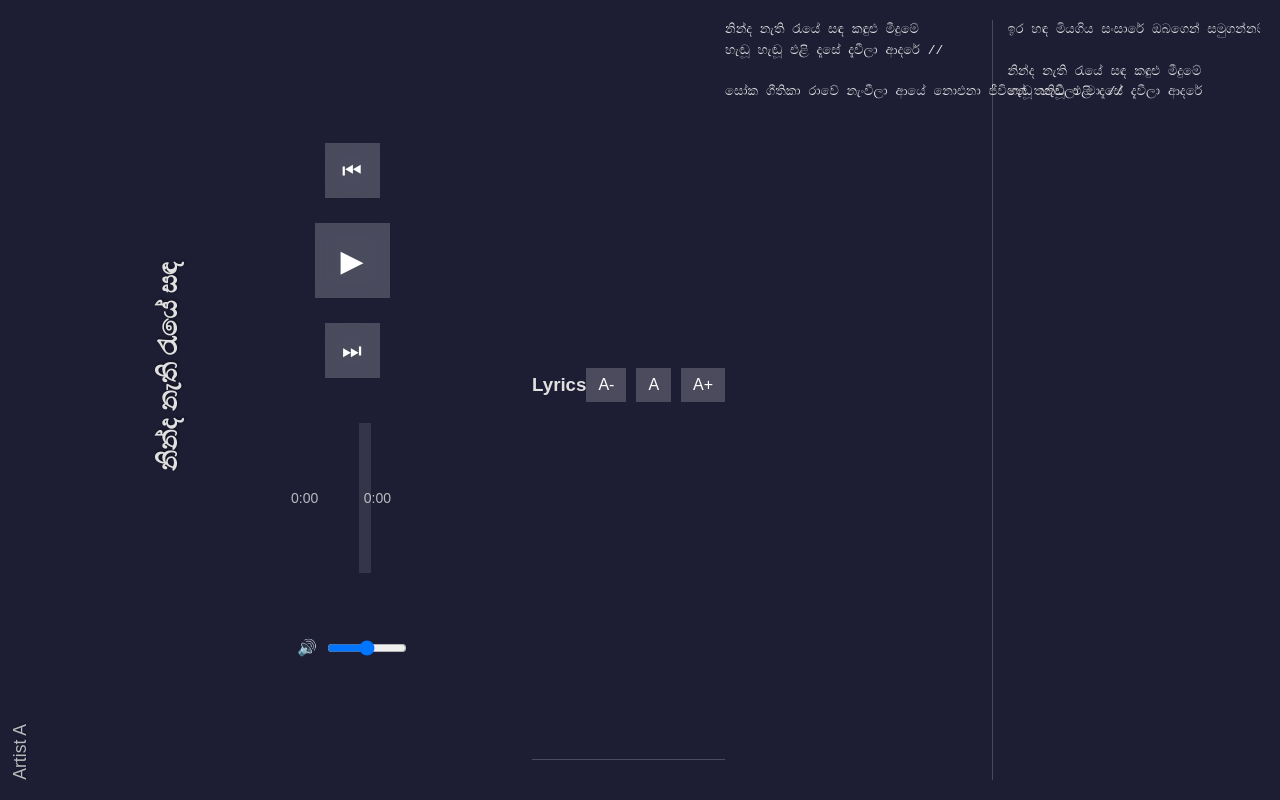
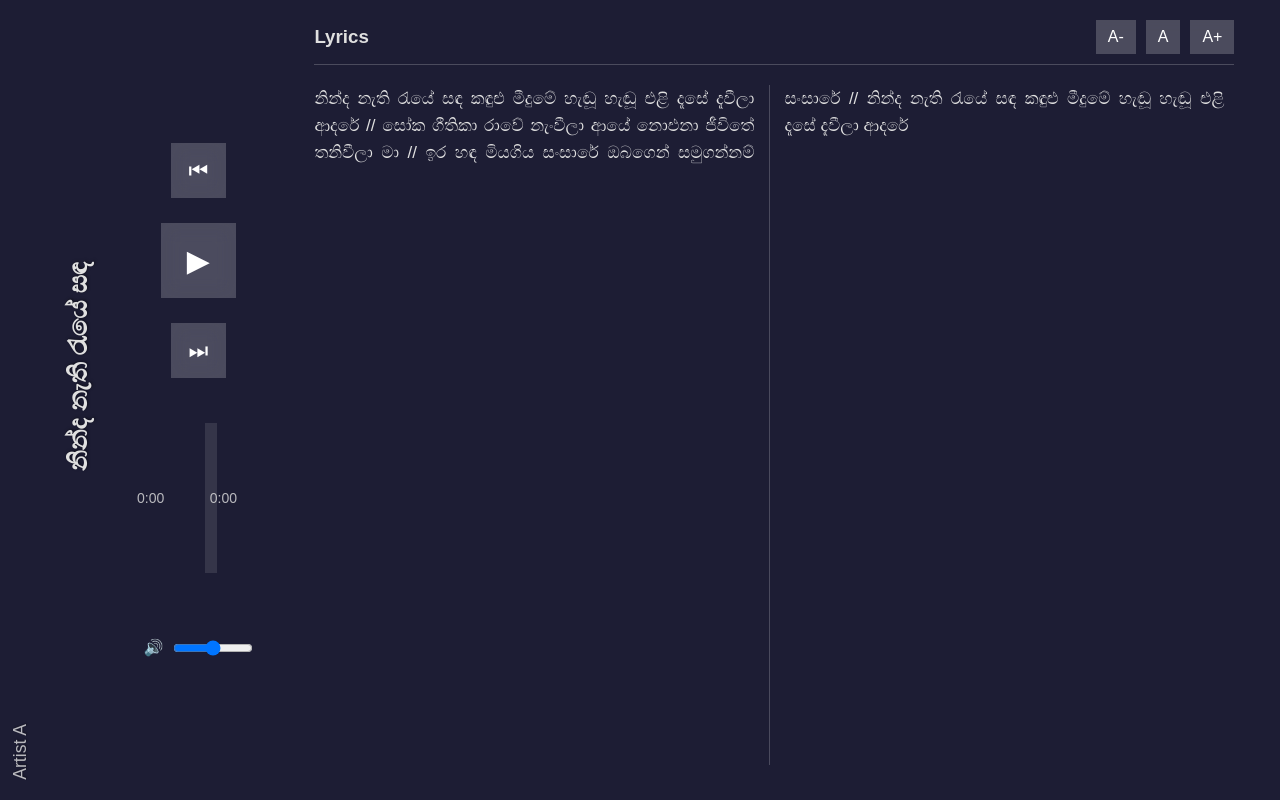
Before and after one commit to wasanka/musicplayer, a plain HTML site: page index.html in a window 1280 px wide. Drawn offline with Linux system fonts and the light colour scheme.

Commit message:
reverted

```diff
--- a/index.html
+++ b/index.html
@@ -28,15 +28,12 @@
  height: 100vh;
             background-color: rgba(32, 32, 56, 0.7); /* Slightly lighter dark background with transparency */
             backdrop-filter: blur(15px);
-            box-sizing: border-box;
-            flex-direction: row;
             overflow: hidden;
         }
 
         /* Column 1: Song Info */
         .song-info-column {
             width: 8%;
-            width: 15%;
             padding: 20px 10px;
             display: flex;
             flex-direction: column;
@@ -59,7 +56,6 @@
         }
 
         .song-artist {
-            /* Restore vertical display */
             font-size: 1.1em;
             opacity: 0.8;
             writing-mode: vertical-rl;
@@ -70,10 +66,10 @@
 
         /* Column 2: Controls */
         .controls-column {
-            width: 25%;
+            width: 15%;
             padding: 20px 15px;
             display: flex;
-            box-sizing: border-box;
+            flex-direction: column;
             justify-content: center;
             align-items: center;
         }
@@ -145,6 +141,7 @@
              opacity: 0.8;
         }
 
+
         .volume-control {
             display: flex;
             align-items: center;
@@ -159,9 +156,9 @@
 
         /* Column 3: Lyrics */
         .lyrics-column {
-            width: 60%;
+            width: 75%;
             padding: 20px;
-            display: flex;
+            overflow: hidden;
             position: relative;
         }
 
@@ -194,7 +191,7 @@
         }
 
         .lyrics-content {
-            flex-grow: 1;
+            height: calc(100% - 80px);
             overflow-y: auto;
             column-count: 2;
             column-gap: 30px;
@@ -202,6 +199,7 @@
             font-size: 16px;
             line-height: 1.6;
             text-align: justify;
+            padding-right: 10px;
         }
 
         .lyrics-content::-webkit-scrollbar {
@@ -482,7 +480,8 @@
                 if (response.ok) {
                     const lyrics = await response.text();
                     // Simple newline to break conversion
-                    lyricsContent.innerHTML = `<pre>${lyrics}</pre>`;
+
+                    lyricsContent.innerHTML = `<div>${lyrics.replace(/\\r\\n|\\n|\\r/g, '<br>')}</div>`;
                 } else {
                     console.warn(`Lyrics file not found or failed to load: ./lyrics/${lyricsFile}`);
                     lyricsContent.innerHTML = `<div class="no-lyrics">Lyrics not found for this song (${lyricsFile})</div>`;
```
Lines whose indentation alone changed are shown as unchanged.
